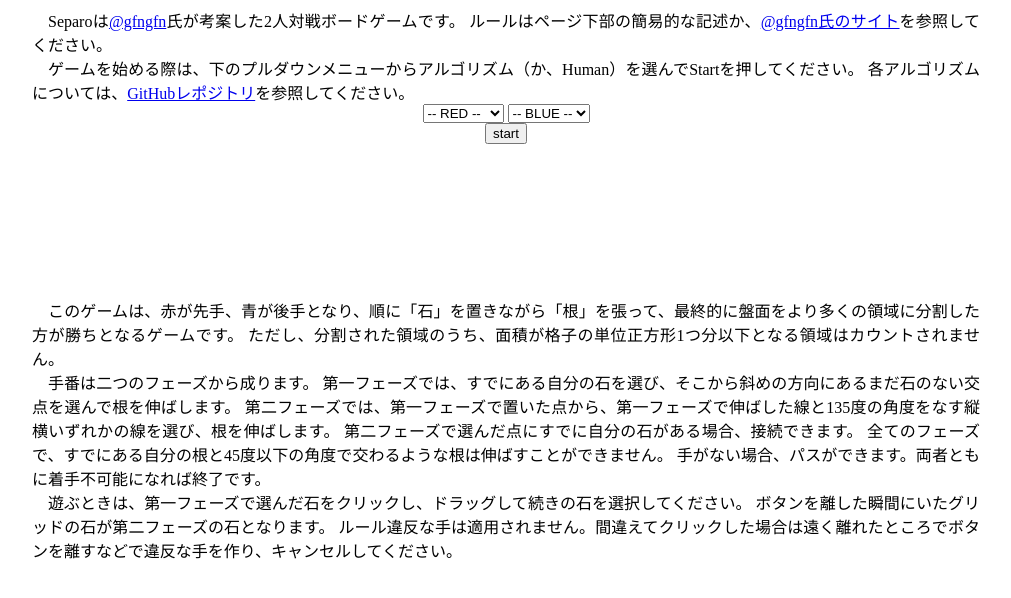
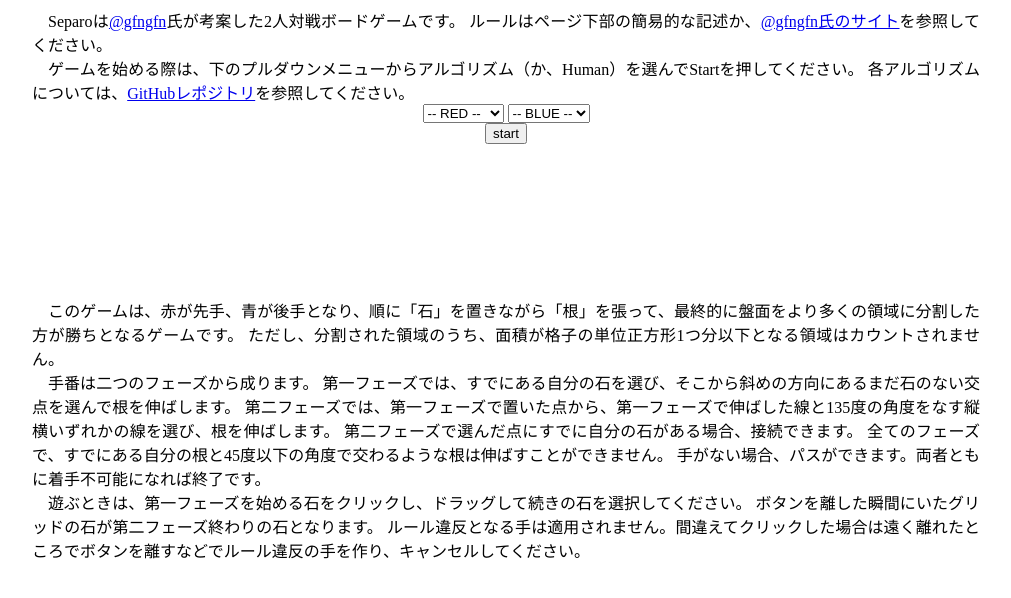
Before and after one commit to ToruNiina/separo-rs, a website built with webpack: page static/index.html in a window 1280 px wide. Shown: the whole page, without its empty margins (134-1145 px from the left). Built offline with nearby package versions, Linux system fonts and the light colour scheme.

Commit message:
:pencil: change wording a bit

```diff
--- a/static/index.html
+++ b/static/index.html
@@ -55,9 +55,9 @@
         手がない場合、パスができます。両者ともに着手不可能になれば終了です。
       </p>
       <p align="justify" style="width: 75%; margin:0 auto; text-indent: 1em;">
-        遊ぶときは、第一フェーズで選んだ石をクリックし、ドラッグして続きの石を選択してください。
-        ボタンを離した瞬間にいたグリッドの石が第二フェーズの石となります。
-        ルール違反な手は適用されません。間違えてクリックした場合は遠く離れたところでボタンを離すなどで違反な手を作り、キャンセルしてください。
+        遊ぶときは、第一フェーズを始める石をクリックし、ドラッグして続きの石を選択してください。
+        ボタンを離した瞬間にいたグリッドの石が第二フェーズ終わりの石となります。
+        ルール違反となる手は適用されません。間違えてクリックした場合は遠く離れたところでボタンを離すなどでルール違反の手を作り、キャンセルしてください。
       </p>
     </div>
     <script type="text/javascript" src="index.js"></script>
```
Also changed, not shown: README.md.
